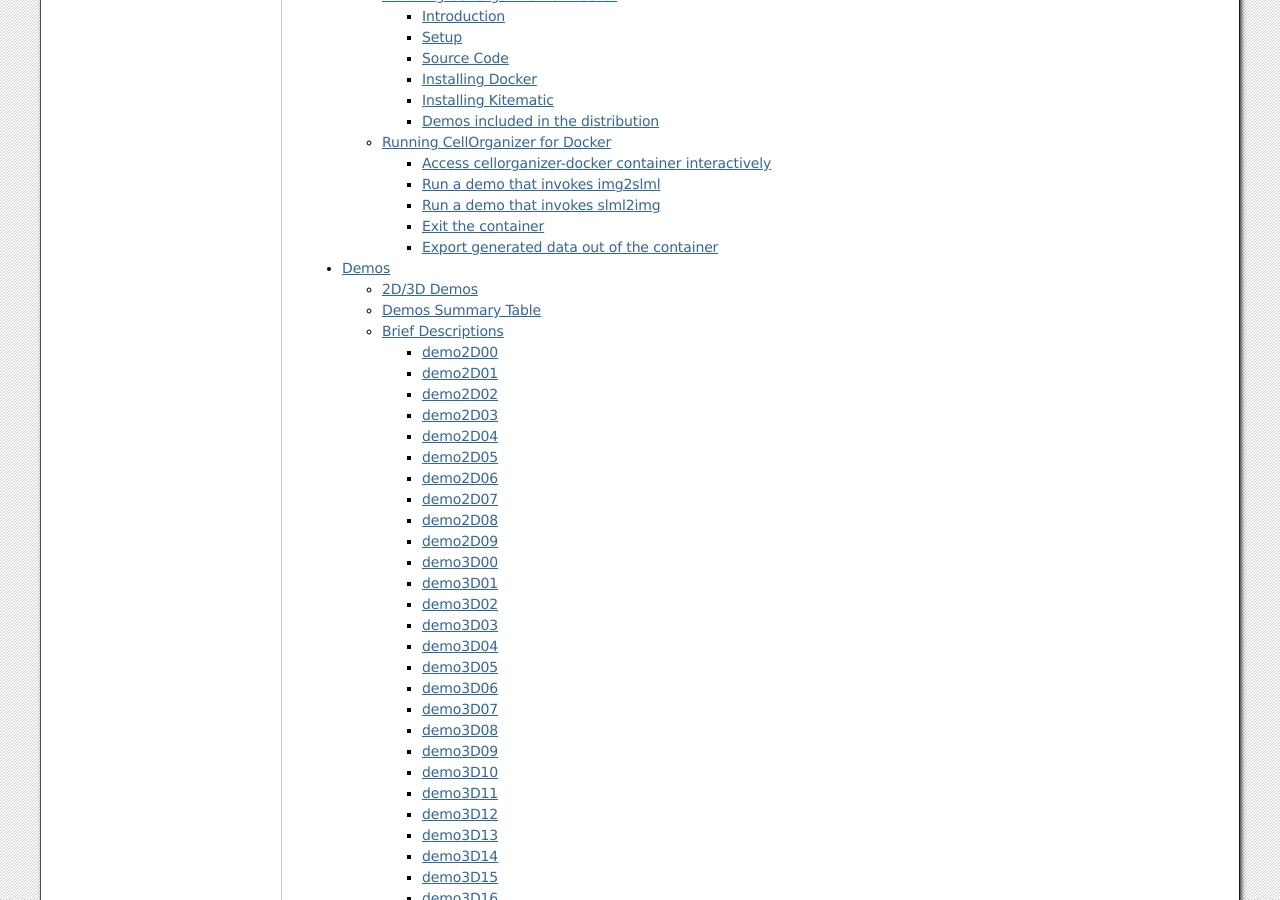
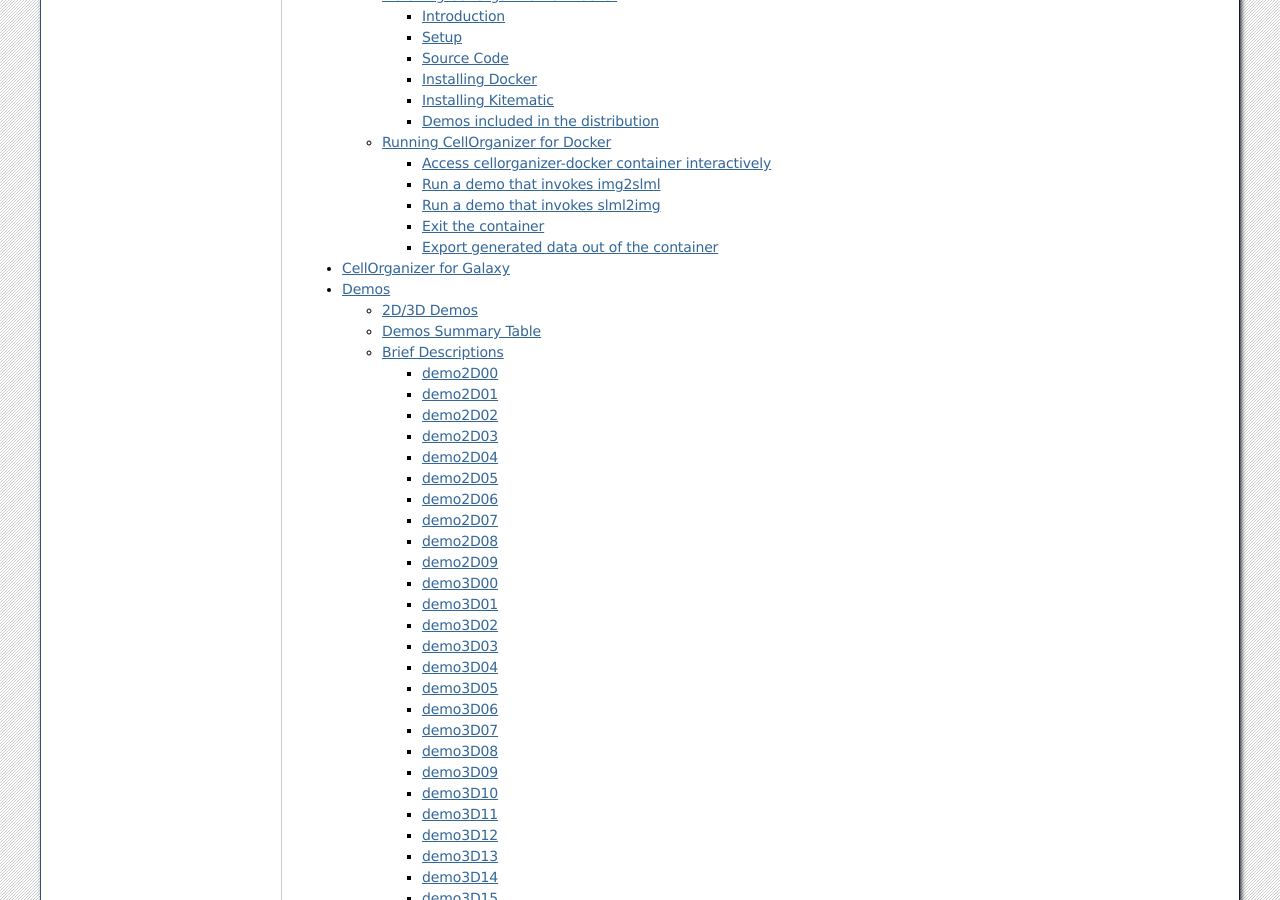
Before and after one commit to murphygroup/cellorganizer-documentation_old, a Sphinx documentation site: the page built from source/index.rst, in a window 1280 px wide and 900 px high, scrolled down 602 px. Built offline with Sphinx 7.4.7, drawn with Linux system fonts in a browser that asks for light colours.

Commit message:
Added CellOrganizer for Galaxy docs

```diff
--- a/source/index.rst
+++ b/source/index.rst
@@ -18,6 +18,8 @@
 
    ./chapters/cellorganizer_for_docker
 
+   ./chapters/cellorganizer_for_galaxy
+
    ./chapters/demos
 
    ./chapters/advanced
```
